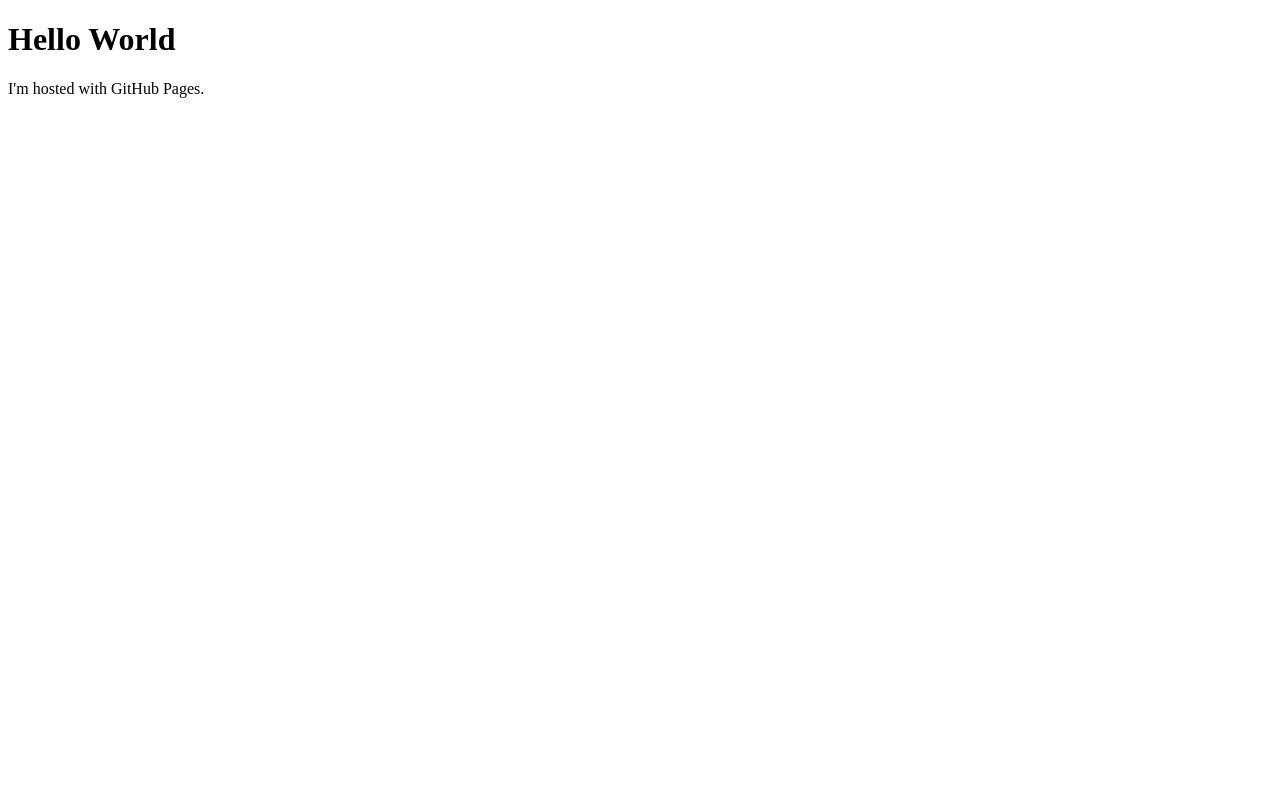
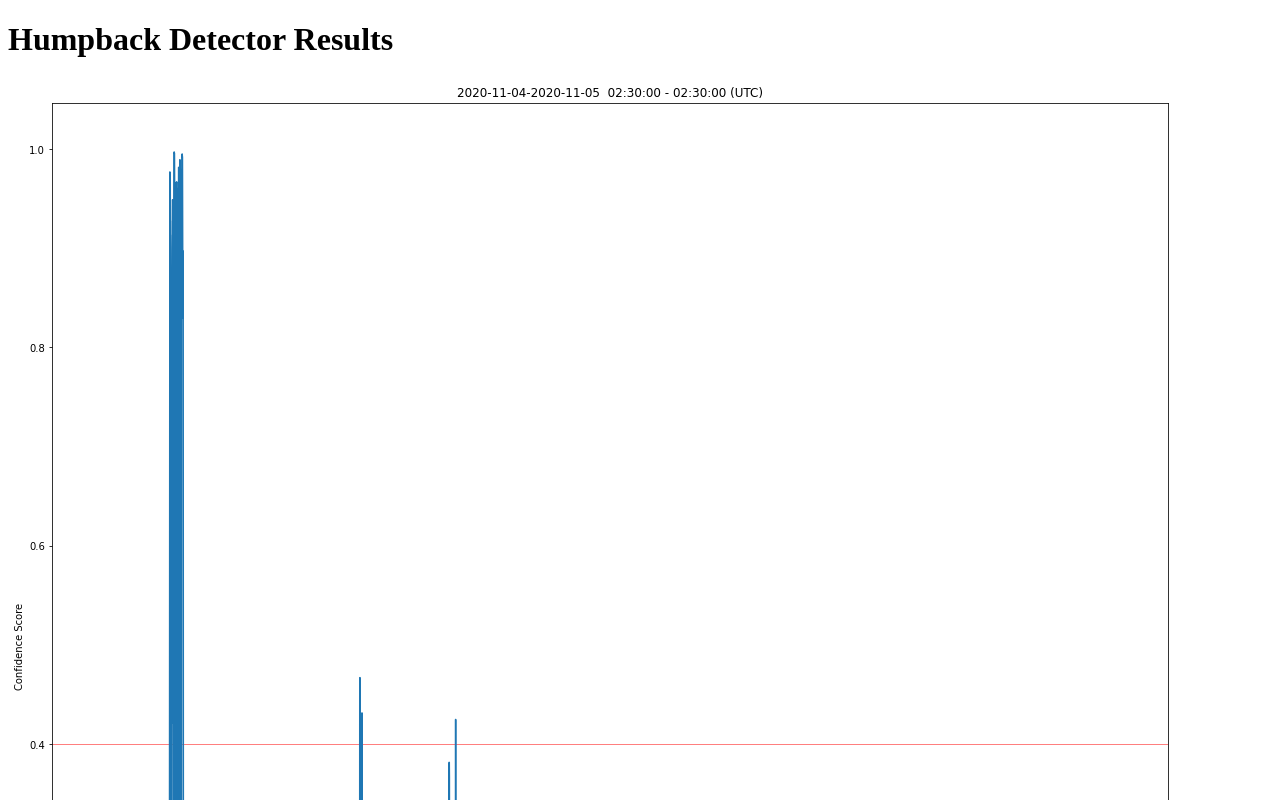
Before and after one commit to orcasound/orca-action-workflow, a plain HTML site: page index.html in a window 1280 px wide. Shown: the top 800 px of the page. Drawn offline with Linux system fonts and the light colour scheme.

Commit message:
added example of image and updated heading

```diff
--- a/index.html
+++ b/index.html
@@ -1,7 +1,7 @@
 <!DOCTYPE html>
 <html>
-<body>
-<h1>Hello World</h1>
-<p>I'm hosted with GitHub Pages.</p>
-</body>
+    <body>
+        <h1>Humpback Detector Results</h1>
+        <img src="2020-11-03.png" alt="plot of humpback detections across time"/>
+    </body>
 </html>
```
Also changed, not shown: 2020-11-03.png (added).
